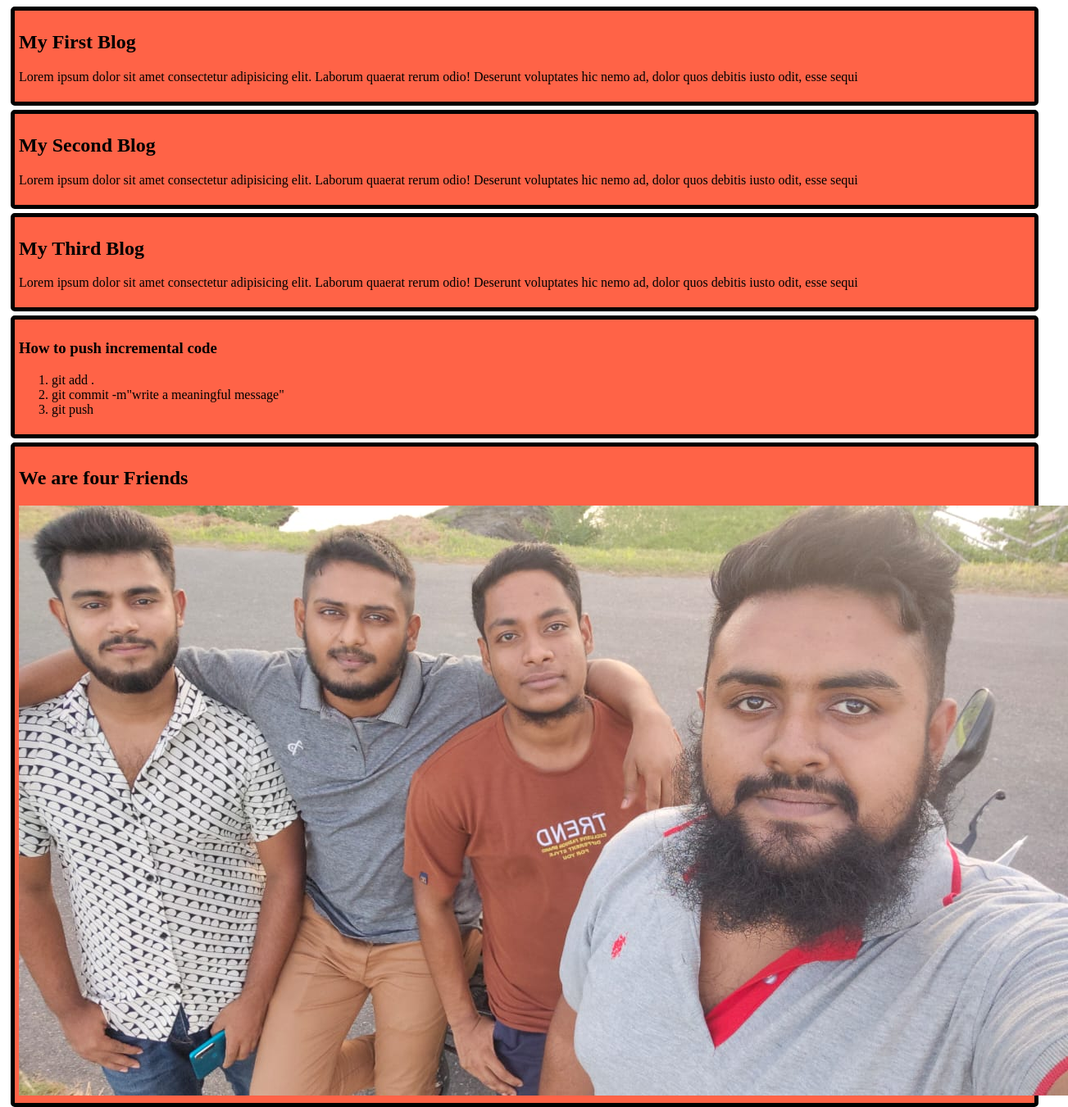
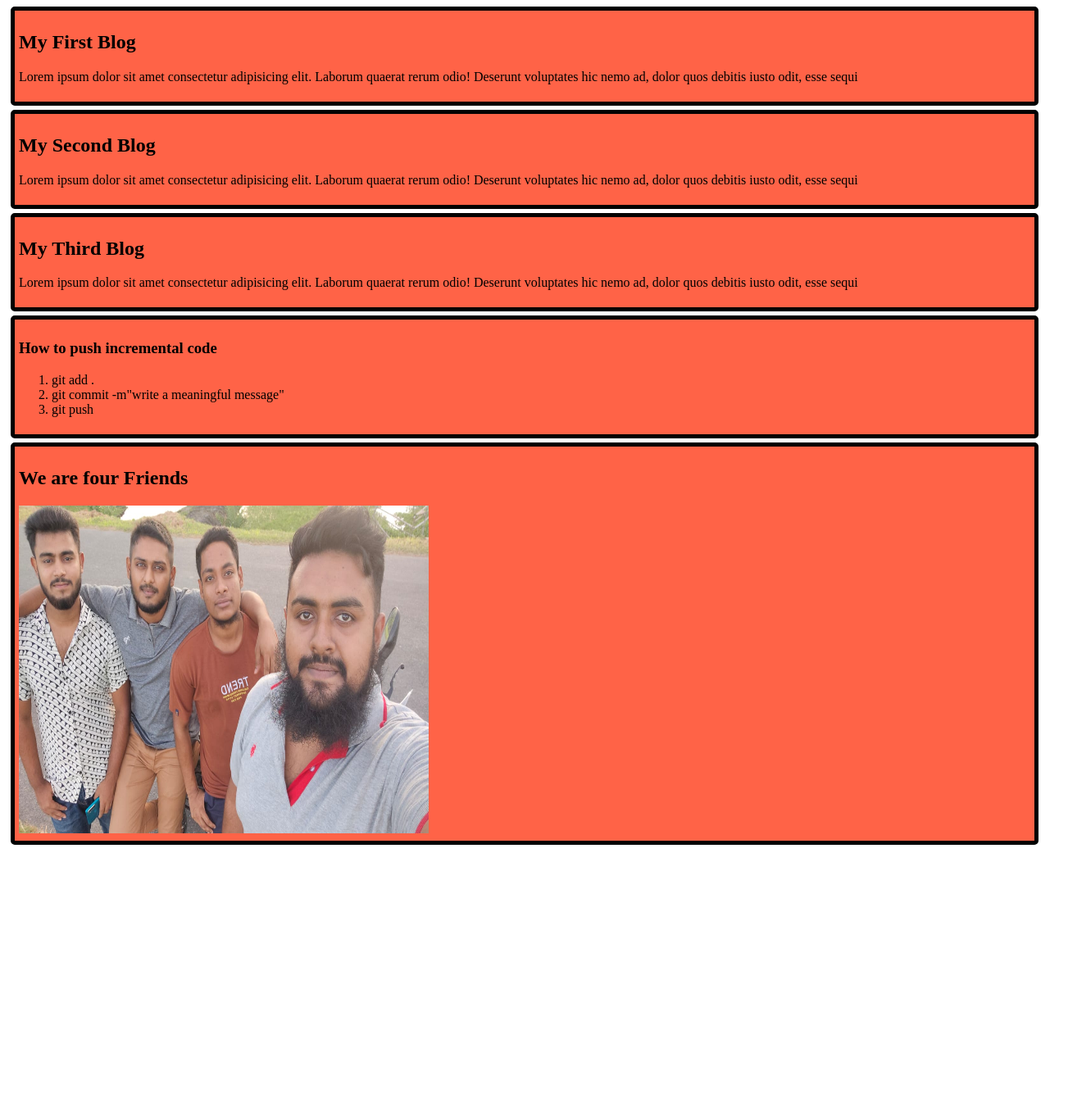
Before and after one commit to NI-Lipu/my-simple-website, a plain HTML site: page index.html in a window 1280 px wide. Shown: the whole page at 82% size, 1303 px wide, since content can reach past the window. After the commit the page ends 1039 px from the top, so only its background shows below. Drawn offline with Linux system fonts and the light colour scheme.

Commit message:
image sizing

```diff
--- a/styles/blog.css
+++ b/styles/blog.css
@@ -8,6 +8,10 @@ div{
 
 }
 
-/* .friends{
-  width: 300px;
+img{
+  height: 400px;
+  width: 500px;
+/* }
+friends{
+  height: 700px;
 } */
```
